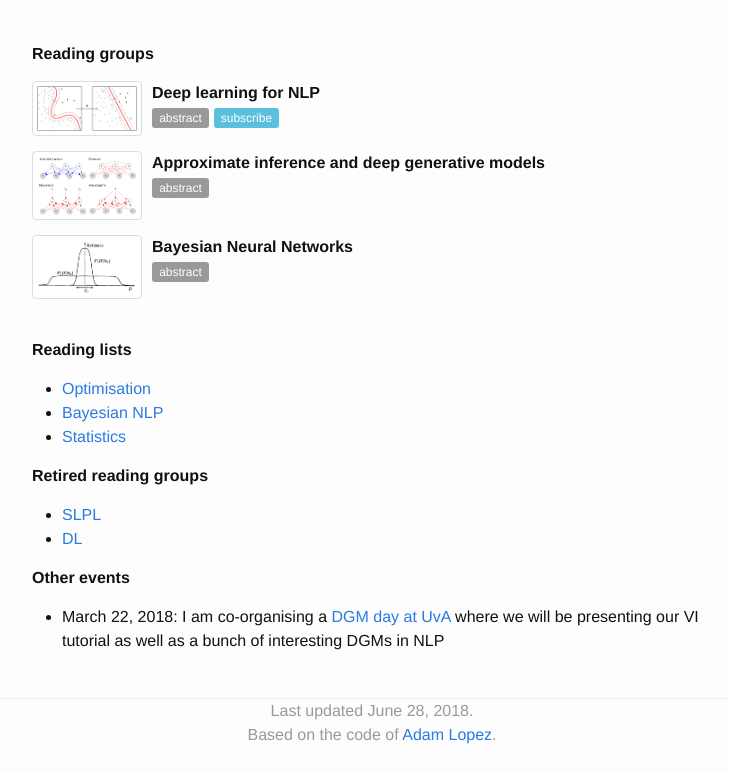
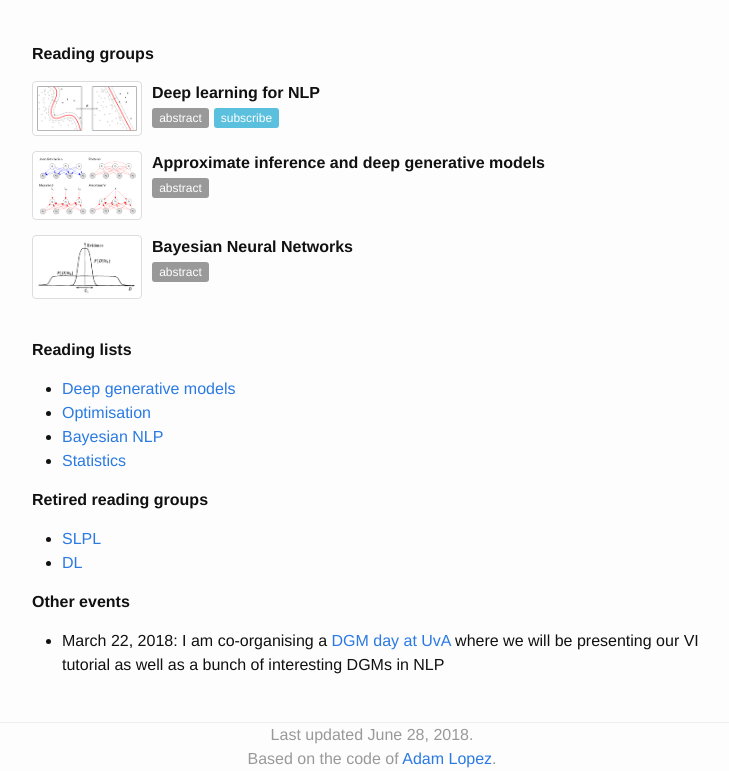
Before and after one commit to wilkeraziz/oldsite, a Jekyll site: the page built from events.md, in a window 1280 px wide, cut to the strip 396-1167 px from the top of the page. Shown: the whole strip, without its empty margins (268-997 px from the left). Built offline with Jekyll 4.4.1, drawn with Linux system fonts in a browser that asks for light colours; before the commit the page ends 1143 px from its top, so only the background shows below that.

Commit message:
DGM landscape

```diff
--- a/events.md
+++ b/events.md
@@ -19,6 +19,7 @@ menu: yes
 
 **Reading lists**
 
+* [Deep generative models](pages/landscape)
 * [Optimisation](pages/opt)
 * [Bayesian NLP](pages/bayesiannlp)
 * [Statistics](pages/stat)
```
